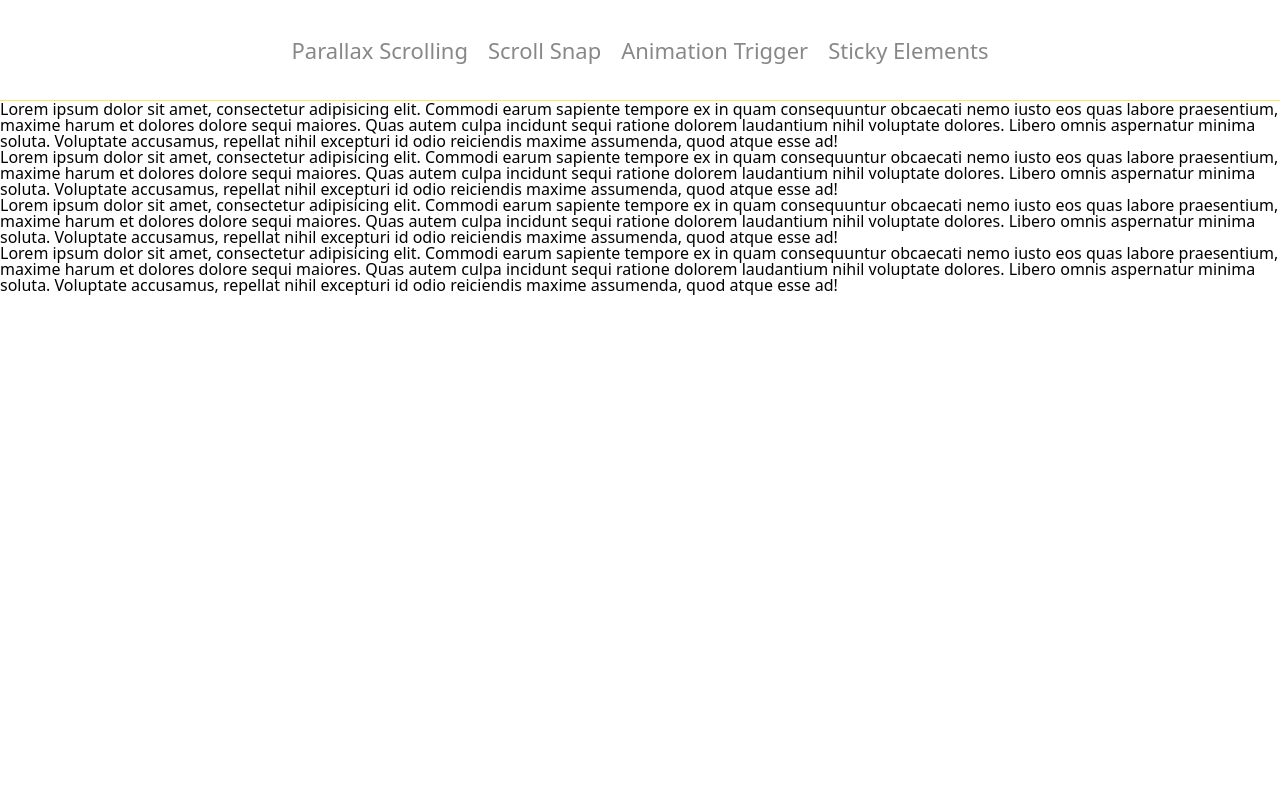
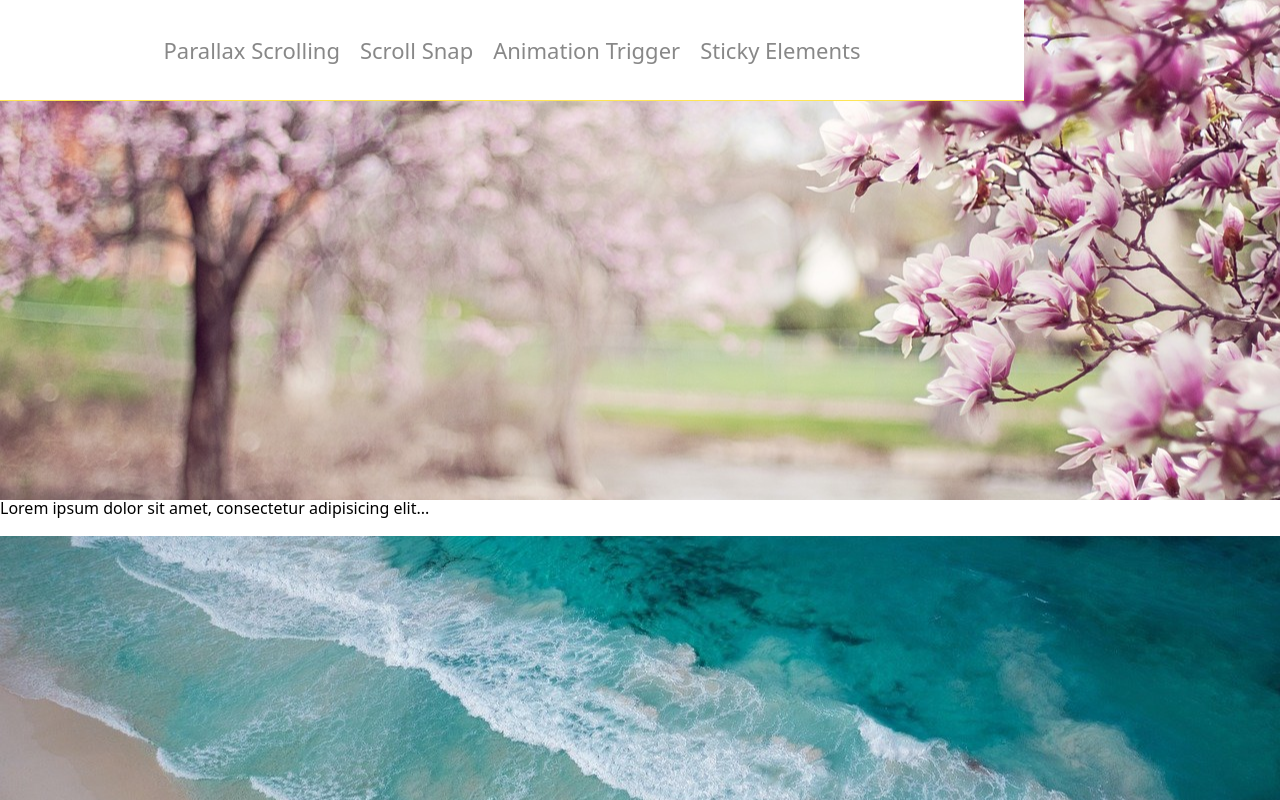
Before and after one commit to cod3prod/toy, a React (Create React App) app in the folder scroll-master/: page / in a window 1280 px wide. Shown: the top 800 px of the page. Built offline with nearby package versions, Linux system fonts and the light colour scheme; grey boxes are pictures that could not be loaded.

Commit message:
scroll-master

```diff
--- a/scroll-master/src/components/Header/Hedaer.css
+++ b/scroll-master/src/components/Header/Hedaer.css
@@ -1,5 +1,7 @@
 header .main-menu {
     border-bottom: 1px solid #ffe655;
+    position: fixed;
+    background-color: white;
 }
 
 header .inner {
@@ -34,13 +36,14 @@ header .main-menu .main-menu-title:hover a  {
 
 .main-menu-description {
     position:fixed;
-    top:150px;
+    top:100px;
     left:0px;
     padding-top:20px;
     height: 50px;
     width:100%;
     display: none;
     box-shadow:#888888;
+    background-color: white;
 }
 
 header .main-menu .main-menu-title:hover .main-menu-description {
--- a/scroll-master/src/components/main/Parallax.css
+++ b/scroll-master/src/components/main/Parallax.css
@@ -1,6 +1,15 @@
-section .season-image {
-    width:100%;
-    min-height:500px;
+.season {
+    display: flex;
+    flex-direction: column;
+}
+
+.season-container {
+    margin-bottom: 20px;
+}
+
+.season-image {
+    width: 100%;
+    min-height: 500px;
     background-attachment: fixed;
     background-position: center;
     background-repeat: no-repeat;
--- a/scroll-master/src/components/main/Parallax.jsx
+++ b/scroll-master/src/components/main/Parallax.jsx
@@ -1,10 +1,10 @@
 import React from 'react';
+import './Parallax.css';
 
 function SeasonText() {
     return (
         <div className='season-text'>
-            Lorem ipsum dolor sit amet, consectetur adipisicing elit. Commodi earum sapiente tempore ex in quam consequuntur obcaecati nemo iusto eos quas labore praesentium, maxime harum et dolores dolore sequi maiores.
-            Quas autem culpa incidunt sequi ratione dolorem laudantium nihil voluptate dolores. Libero omnis aspernatur minima soluta. Voluptate accusamus, repellat nihil excepturi id odio reiciendis maxime assumenda, quod atque esse ad!
+            Lorem ipsum dolor sit amet, consectetur adipisicing elit...
         </div>
     );
 }
@@ -12,15 +12,13 @@ function SeasonText() {
 export default function SeasonImages() {
     const seasons = ['spring', 'summer', 'fall', 'winter'];
     const seasonImages = seasons.map((el, idx) => {
-        const backgroundImage = `/images/${el}.jpg`;
+        const divStyle = {
+            backgroundImage: `url(${process.env.PUBLIC_URL}/images/${el}.jpg)`,
+        };
 
         return (
             <div key={idx} className='season-container'>
-                <div
-                    className='season-image'
-                    style={{ backgroundImage: 'url(backgroundImage)' }}
-                >
-                </div>
+                <div className='season-image' style={divStyle}></div>
                 <SeasonText />
             </div>
         );
```
